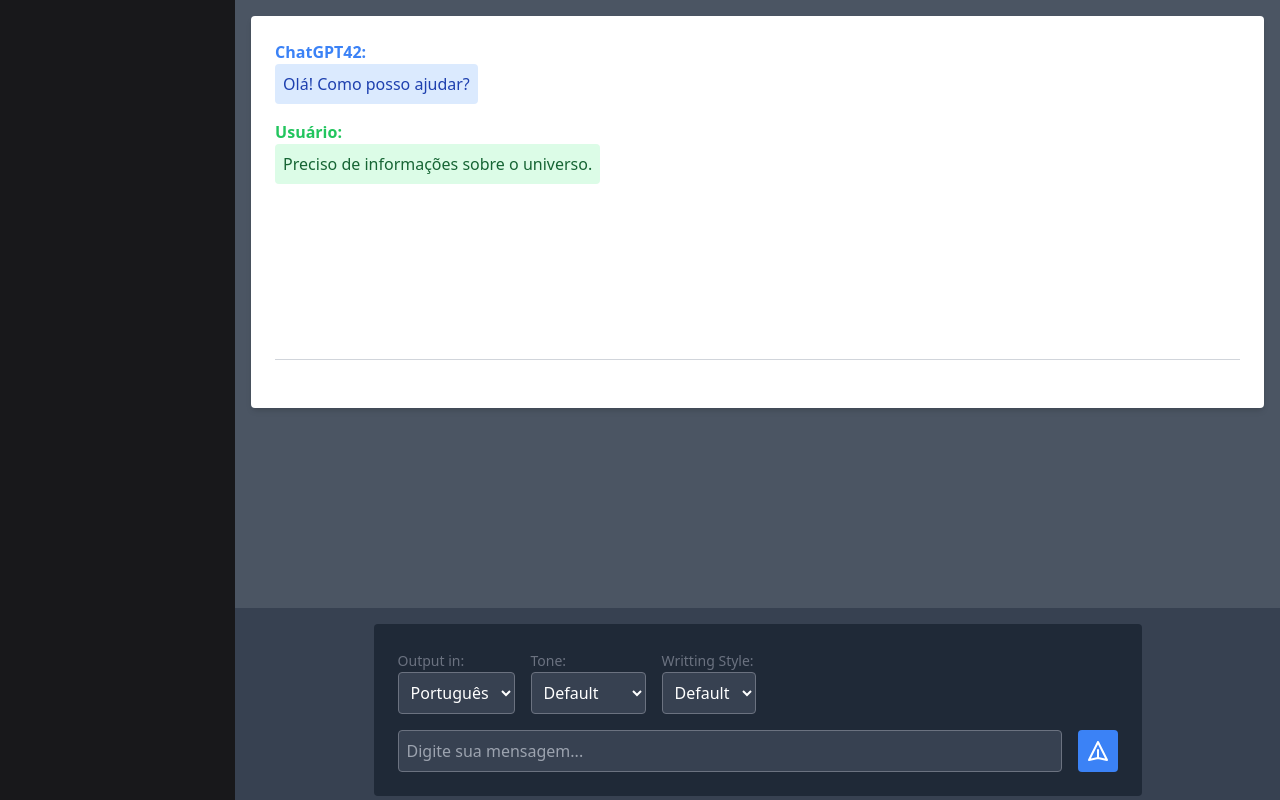
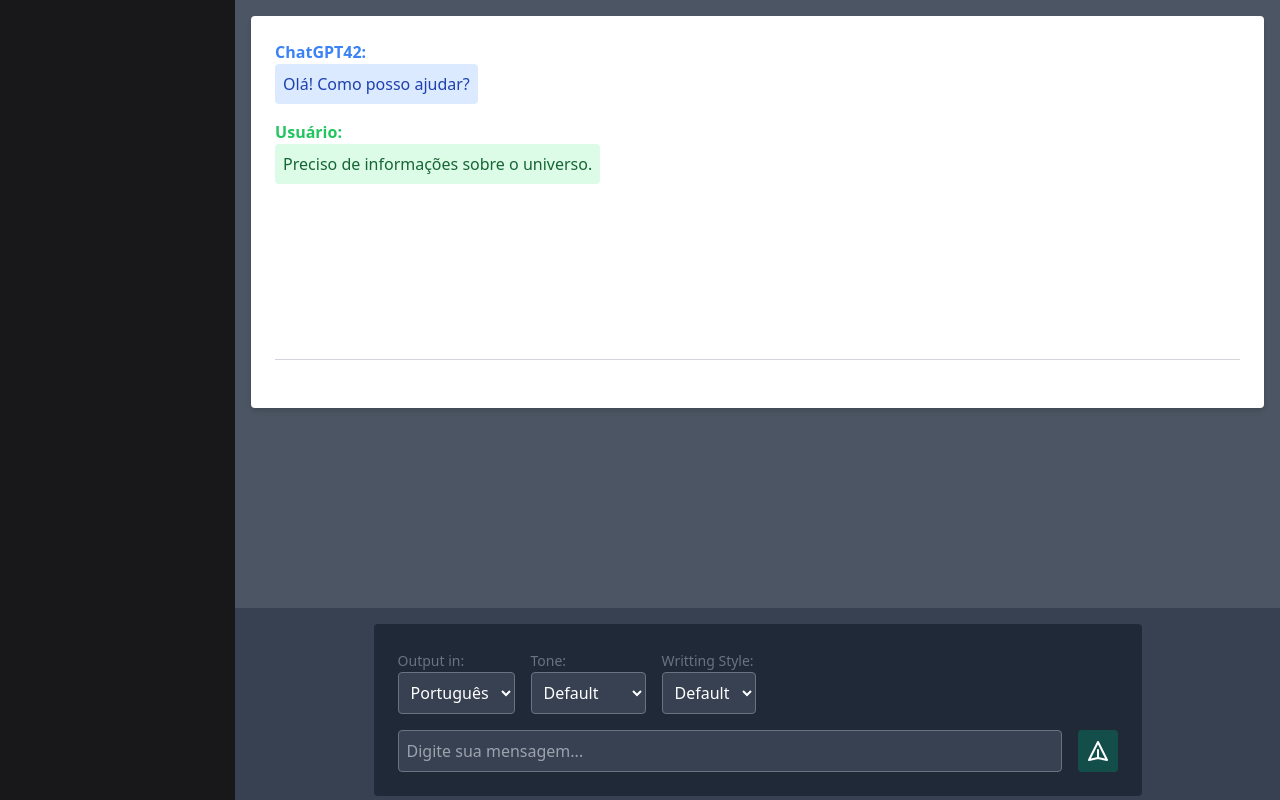
Before and after one commit to eufelipe/chat-gpt-42-nextjs, a Next.js app: page / in a window 1280 px wide. Built offline with nearby package versions, Linux system fonts and the light colour scheme.

Commit message:
chore: update ChatForm

```diff
--- a/src/app/components/ChatForm.tsx
+++ b/src/app/components/ChatForm.tsx
@@ -13,7 +13,7 @@ export default function ChatForm() {
         />
         <button
           type="submit"
-          className="bg-blue-500 text-white font-semibold p-2 rounded inline-flex items-center"
+          className="bg-teal-900 text-white font-semibold p-2 rounded inline-flex items-center"
         >
           <svg
             xmlns="http://www.w3.org/2000/svg"
```
